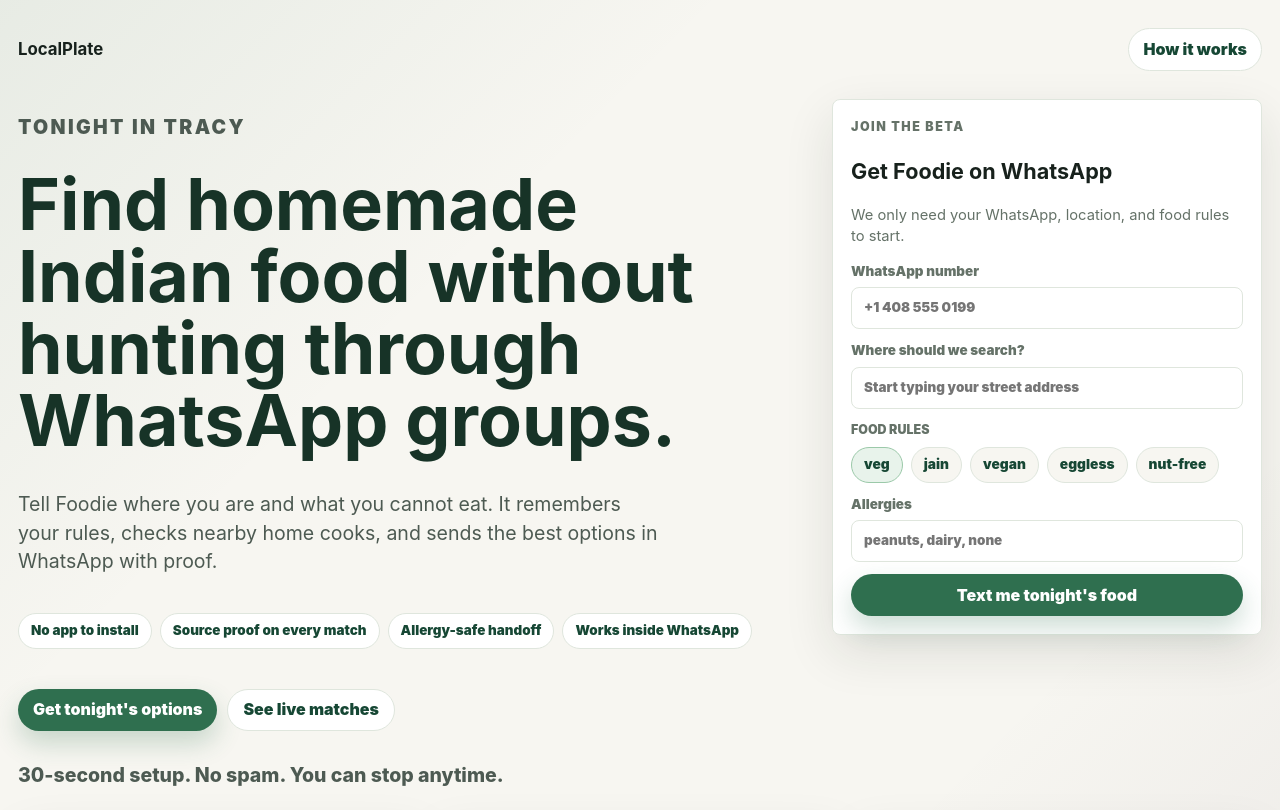
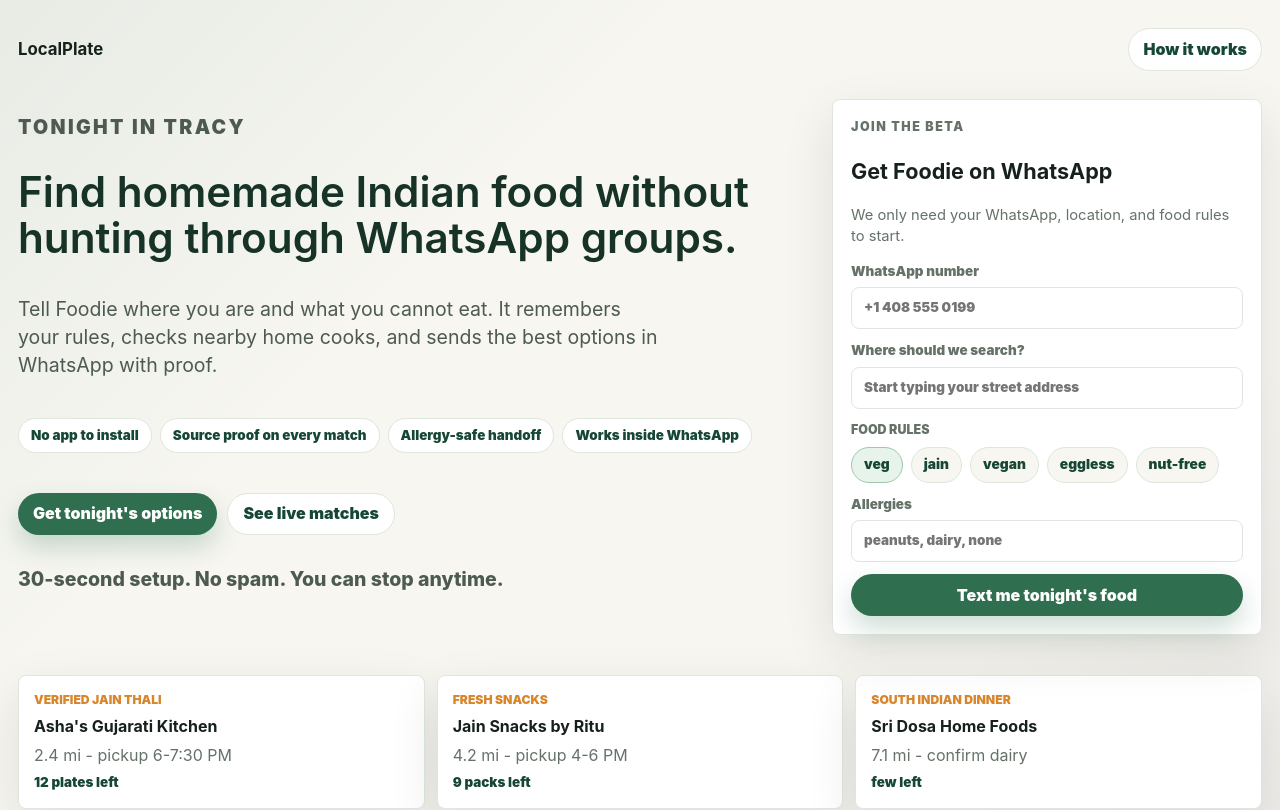
Before and after one commit to shimoverse/homefood-prd, a Next.js app: page / in a window 1280 px wide. Shown: the top 810 px of the page. Built offline with nearby package versions, Linux system fonts and the light colour scheme.

Commit message:
Scope LocalPlate hero typography styles

```diff
--- a/app/globals.css
+++ b/app/globals.css
@@ -81,13 +81,13 @@
   min-height: 500px;
   padding: 14px 0;
 }
-.heroCopy h1 {
+.conversionHero .heroCopy h1 {
   color: #173327;
-  font-size: clamp(2.15rem, 3.7vw, 3.8rem);
-  font-weight: 650;
+  font-size: clamp(2rem, 3.3vw, 3.35rem);
+  font-weight: 600;
   letter-spacing: 0;
-  line-height: 1.04;
-  max-width: 920px;
+  line-height: 1.08;
+  max-width: 820px;
 }
 .trustBar {
   display: flex;
@@ -994,12 +994,12 @@
   letter-spacing: .12em;
   text-transform: uppercase;
 }
-.heroCopy h1 {
+.simpleLanding .heroCopy h1 {
   color: #173327;
-  font-size: clamp(2.45rem, 5.6vw, 5.25rem);
-  font-weight: 650;
+  font-size: clamp(2.35rem, 5vw, 4.65rem);
+  font-weight: 600;
   letter-spacing: 0;
-  line-height: 1;
+  line-height: 1.04;
   max-width: 760px;
 }
 .heroCopy p:not(.simpleEyebrow) {
```
